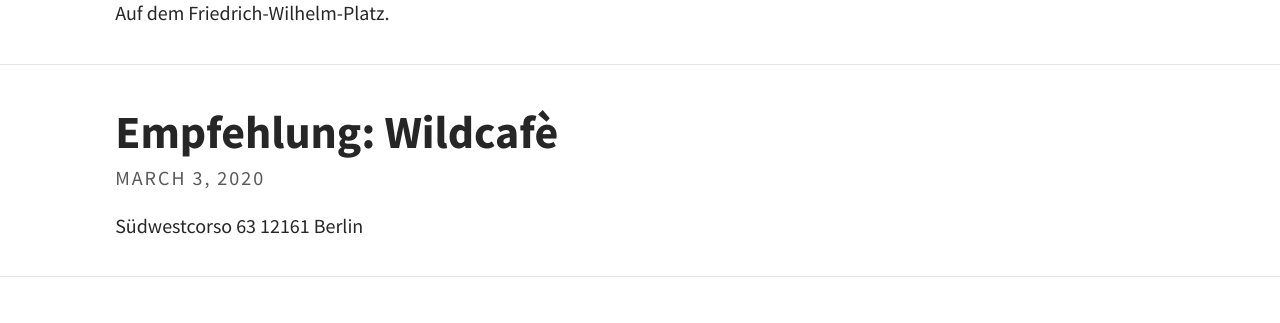
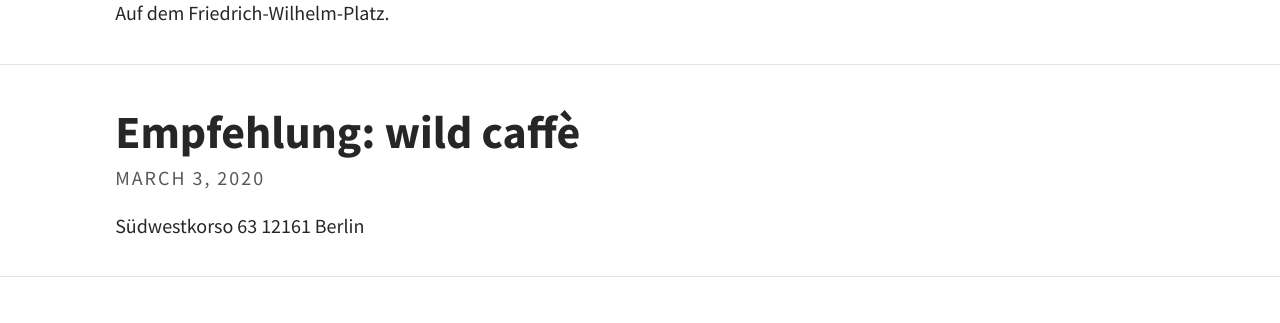
Before and after one commit to plastikwendefriedenau/website, a Jekyll site: the page built from blog/index.html, in a window 1280 px wide. Shown: the part 1120-1443 px from the top of the page. Built offline with Jekyll 4.4.1, drawn with Linux system fonts in a browser that asks for light colours; the list of posts is cut into pages by our own code.

Commit message:
Update and rename 2020-03-03-wildcafe.md to 2020-03-03-wildcaffe.md

```diff
--- a/_posts/2020-03-03-wildcafe.md
+++ b/_posts/2020-03-03-wildcaffe.md
@@ -1,10 +1,10 @@
 ---
 layout: post
-title: Wildcafè
+title: wild caffè
 feature-img: "/assets/img/cafe_wildcafe.jpg"
 tags: [Empfehlung]
 excerpt_separator: <!--mehr-->
 ---
 
-Südwestcorso 63
+Südwestkorso 63
 12161 Berlin
```
